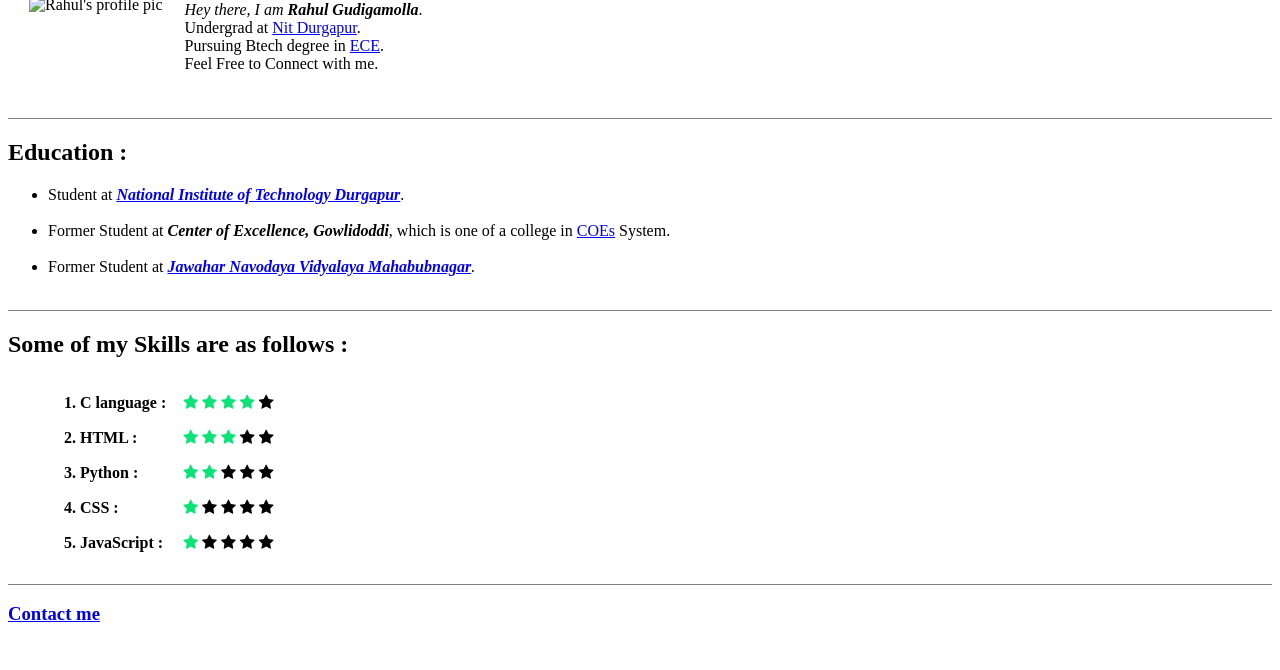
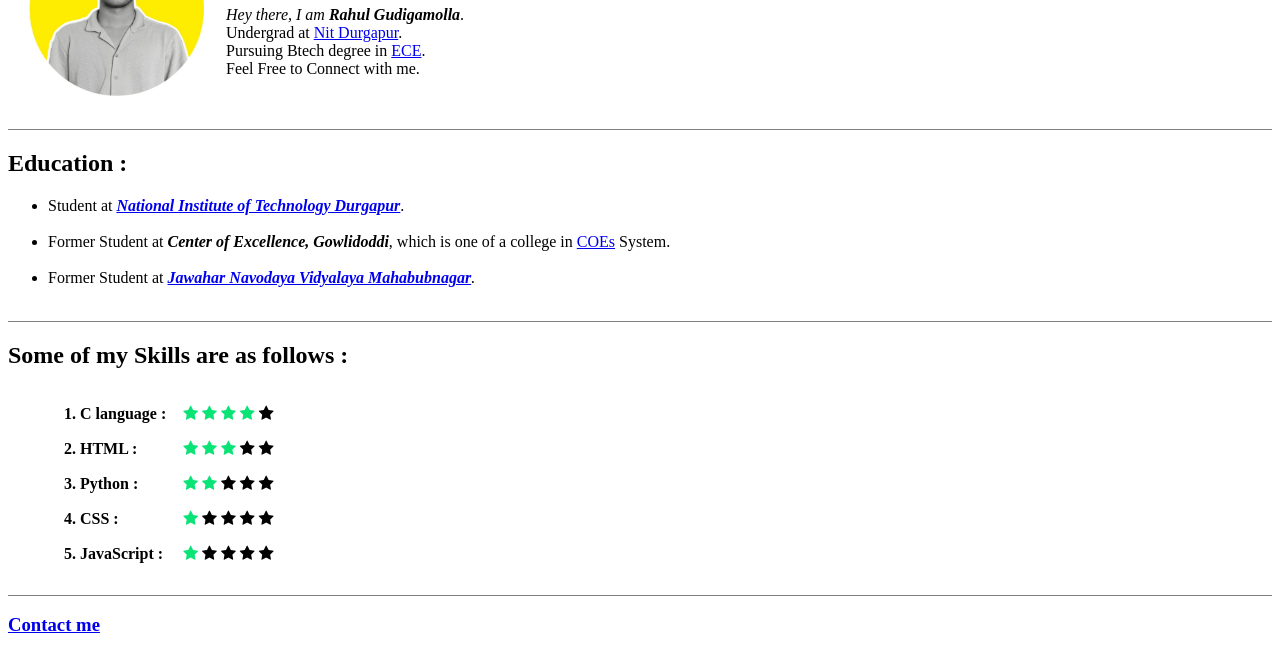
Before and after one commit to RahulGudigamolla/cv, a plain HTML site: page index.html in a window 1280 px wide. Shown: the part 130-800 px from the top of the page. Drawn offline with Linux system fonts and the light colour scheme.

Commit message:
Update index.html

```diff
--- a/index.html
+++ b/index.html
@@ -20,7 +20,7 @@
         <table cellspacing="20">
             <tr>
                 <td>
-                    <img src="pho/6.jpg" alt="Rahul's profile pic " width="175" height="175">
+                    <img src="6.jpg" alt="Rahul's profile pic " width="175" height="175">
                 </td>
 
                 <td>
```
